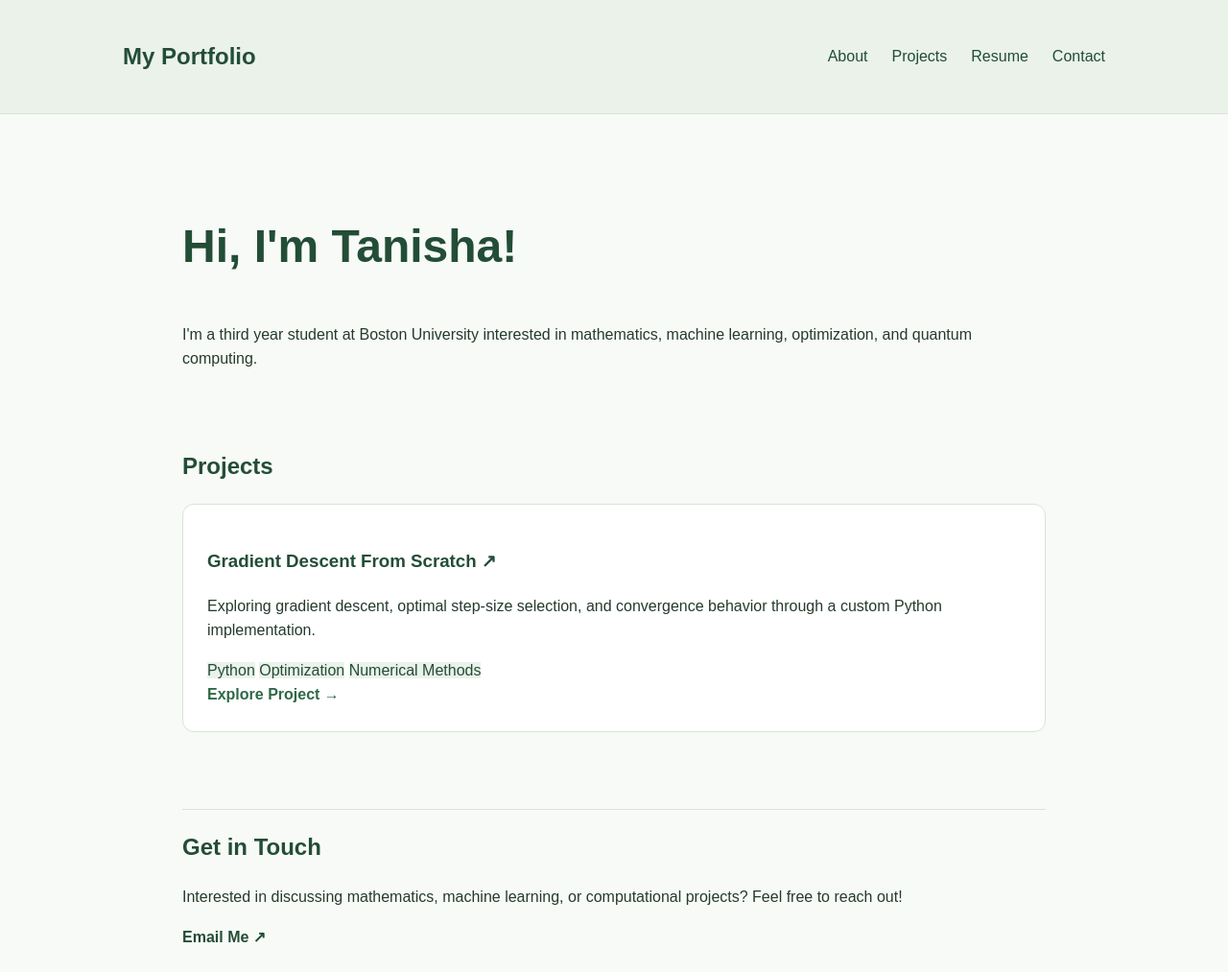
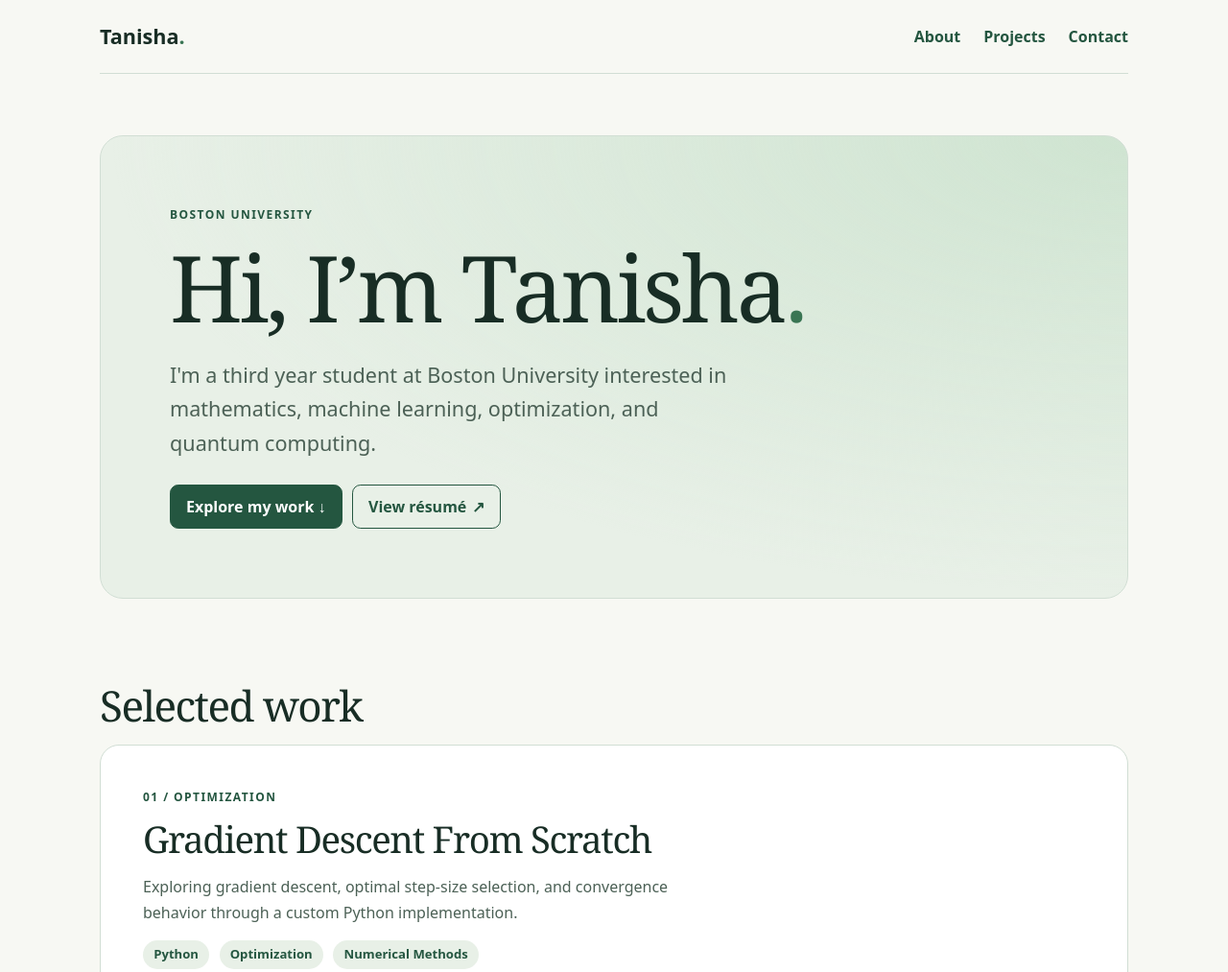
Before and after one commit to Tanisha7320/Portfolio, a plain HTML site: page index.html in a window 1280 px wide. Shown: the top 1013 px of the page at 96% size. Drawn offline with Linux system fonts and the light colour scheme.

Commit message:
Refresh portfolio UI

```diff
--- a/index.html
+++ b/index.html
@@ -1,40 +1,45 @@
-
 <!DOCTYPE html>
 <html lang="en">
 <head>
     <meta charset="UTF-8">
     <meta name="viewport" content="width=device-width, initial-scale=1.0">
-    <title>My Portfolio</title>
+    <title>Tanisha | Portfolio</title>
     <link rel="stylesheet" href="style.css">
 </head>
 
 <body>
-    <nav>
-        <h2>My Portfolio</h2>
+<a class="skip" href="#main">Skip to content</a>
+    <nav aria-label="Main navigation">
+        <a class="brand" href="index.html">Tanisha<span>.</span></a>
         <div class="nav-links">
             <a href="#about">About</a>
             <a href="#projects">Projects</a>
-            <a href="resume.pdf" target="_blank" rel="noopener noreferrer">Resume</a>
             <a href="#contact">Contact</a>
         </div>
     </nav>
 
-    <main>
+    <main id="main">
         <section id="about">
-            <h1>Hi, I'm Tanisha!</h1>
+            <p class="eyebrow">Boston University</p>
+            <h1>Hi, I’m Tanisha<span>.</span></h1>
             <p>
                 I'm a third year student at Boston University
                 interested in mathematics, machine learning,
                 optimization, and quantum computing.
             </p>
+            <div class="actions">
+                <a class="button" href="#projects">Explore my work ↓</a>
+                <a class="button secondary" href="resume.pdf" target="_blank" rel="noopener">View résumé <span aria-hidden="true">↗</span></a>
+            </div>
         </section>
 
         <section id="projects">
-            <h2>Projects</h2>
+            <h2>Selected work</h2>
 
             <a href="gradient-descent.html" class="project-card">
                 <div class="project">
-                    <h3>Gradient Descent From Scratch ↗</h3>
+                    <p class="eyebrow">01 / Optimization</p>
+                    <h3>Gradient Descent From Scratch</h3>
 
                     <p>
                         Exploring gradient descent, optimal step-size
@@ -61,7 +66,7 @@
                 or computational projects? Feel free to reach out!
             </p>
 
-            <a href="mailto:takr2006@bu.edu" class="email-button">
+            <a href="mailto:takr2006@bu.edu" class="button">
                 Email Me ↗
             </a>
         </section>
--- a/style.css
+++ b/style.css
@@ -1,219 +1,153 @@
+:root {
+    color-scheme: light;
+    --paper: #f7f8f3;
+    --ink: #182d25;
+    --muted: #4c6156;
+    --accent: #245640;
+    --line: #d1ded4;
+    --soft: #e8f0e7;
+}
+
+* { box-sizing: border-box; }
 
 body {
-    font-family: Arial, sans-serif;
-    background-color: #eaf2ff;
-    color: #222;
     margin: 0;
-    line-height: 1.6;
+    background: var(--paper);
+    color: var(--ink);
+    font: 1rem/1.65 system-ui, sans-serif;
 }
 
+a { color: var(--accent); }
+a:focus-visible { outline: 3px solid #28764f; outline-offset: 5px; }
+.skip { position: absolute; top: 0; left: 1rem; transform: translateY(-150%); }
+.skip:focus { transform: none; background: white; padding: .5rem 1rem; z-index: 1; }
+
+nav, main { width: min(100% - 2rem, 67rem); margin-inline: auto; }
 nav {
     display: flex;
     justify-content: space-between;
     align-items: center;
-    padding: 20px 10%;
-    background-color: white;
+    flex-wrap: wrap;
+    gap: .25rem 1.5rem;
+    padding-block: 1rem;
+    border-bottom: 1px solid var(--line);
 }
 
-.nav-links {
-    display: flex;
-    gap: 25px;
+.brand { font-weight: 800; font-size: 1.35rem; text-decoration: none; color: var(--ink); }
+.brand span, #about h1 span { color: #397553; }
+.nav-links { display: flex; flex-wrap: wrap; gap: .25rem clamp(.5rem, 2vw, 1.5rem); }
+.nav-links a { display: inline-flex; align-items: center; min-height: 44px; text-decoration: none; font-weight: 600; }
+.nav-links a:hover, .back-link:hover { text-decoration: underline; text-underline-offset: .25em; }
+
+main { padding-block: clamp(2rem, 5vw, 4.5rem); }
+main > section + section { margin-top: clamp(2.75rem, 7vw, 5.5rem); }
+#about, #contact {
+    padding: clamp(1.5rem, 6vw, 4.5rem);
+    border: 1px solid var(--line);
+    border-radius: 1.5rem;
+    background: var(--soft);
 }
+#about { background: radial-gradient(ellipse at top right, #cfe4d1, transparent 70%), var(--soft); }
 
-nav a {
+h1, h2, h3 {
+    margin: 0;
+    font-family: Georgia, serif;
+    font-weight: 500;
+    line-height: 1.08;
+    letter-spacing: -.035em;
+}
+h1 { font-size: clamp(2.6rem, 8vw, 6rem); }
+h2 { font-size: clamp(1.85rem, 4vw, 2.75rem); }
+h3 { font-size: clamp(1.65rem, 4vw, 2.4rem); }
+p { color: var(--muted); max-width: 65ch; }
+#about h1 + p, .project-intro { font-size: clamp(1.1rem, 2vw, 1.35rem); }
+#about h1 + p { max-width: 48ch; }
+
+.eyebrow {
+    margin: 0 0 .85rem;
+    color: var(--accent);
+    font-size: .75rem;
+    font-weight: 750;
+    letter-spacing: .12em;
+    text-transform: uppercase;
+}
+.actions, .project-tags { display: flex; flex-wrap: wrap; gap: .65rem; }
+.actions { margin-top: 1.6rem; }
+.button {
+    display: inline-flex;
+    align-items: center;
+    min-height: 44px;
+    padding: .55rem 1rem;
+    border: 1px solid var(--accent);
+    border-radius: .55rem;
+    background: var(--accent);
+    color: white;
+    font-weight: 650;
     text-decoration: none;
-    color: #333;
 }
-
-main {
-    max-width: 900px;
-    margin: 0 auto;
-    padding: 60px 25px;
-}
-
-section {
-    margin-bottom: 80px;
-}
-
-h1 {
-    font-size: 48px;
-}
-
-.project {
-    background-color: white;
-    padding: 25px;
-    border-radius: 12px;
-    border: 1px solid #eee;
-}
-
-/* Clickable project cards */
+.button.secondary { background: transparent; color: var(--accent); }
+.button:hover { background: #163e2b; color: white; }
 
 .project-card {
     display: block;
+    margin-top: 1rem;
+    border: 1px solid var(--line);
+    border-radius: 1.25rem;
+    background: white;
     text-decoration: none;
     color: inherit;
 }
+.project-card:hover, .project-card:focus-visible { border-color: var(--accent); box-shadow: 0 8px 24px #182d2512; }
+.project { padding: clamp(1.25rem, 4vw, 2.75rem); }
+.project-tags span {
+    padding: .25rem .7rem;
+    border-radius: 999px;
+    background: var(--soft);
+    color: var(--accent);
+    font-size: .82rem;
+    font-weight: 600;
+}
+.read-more { display: inline-block; margin-top: 1.25rem; color: var(--accent); font-weight: 700; }
+.project-card:hover .read-more { text-decoration: underline; text-underline-offset: .25em; }
 
-.project-card .project {
-    transition: transform 0.2s ease,
-                box-shadow 0.2s ease;
+.back-link { display: inline-block; padding-block: .55rem; margin-bottom: 1.25rem; font-weight: 650; text-decoration: none; }
+.project-detail { max-width: 49rem; margin-inline: auto; }
+.project-detail h1 { font-size: clamp(2.55rem, 7vw, 5rem); }
+.project-detail h2 { margin-top: 2.5rem; padding-top: 1.5rem; border-top: 1px solid var(--line); }
+.equation, figure {
+    margin: 1.5rem 0;
+    padding: clamp(.65rem, 3vw, 1.5rem);
+    background: white;
+    border: 1px solid var(--line);
+    border-radius: .75rem;
+}
+.equation { overflow-x: auto; text-align: center; }
+.project-image { display: block; width: 100%; height: auto; }
+.image-caption { margin-top: .8rem; font-size: .9rem; color: var(--muted); }
+
+@media (prefers-reduced-motion: no-preference) {
+    #about { animation: arrive .55s ease-out both; }
+    #about > * { animation: arrive .6s ease-out both; }
+    #about h1 { animation-delay: .08s; }
+    #about h1 + p { animation-delay: .15s; }
+    #about .actions { animation-delay: .22s; }
+    .project-detail { animation: arrive .5s ease-out both; }
+
+    .project-card {
+        transition: transform .22s ease, box-shadow .22s ease, border-color .22s ease;
+    }
+
+    .read-more, .button { transition: transform .22s ease, background-color .22s ease, color .22s ease; }
+    .button:active { transform: scale(.97); }
+
+    @media (hover: hover) {
+        .project-card:hover { transform: translateY(-4px); }
+        .project-card:hover .read-more { transform: translateX(5px); }
+    }
 }
 
-.project-card:hover .project {
-    transform: translateY(-4px);
-    box-shadow: 0 8px 24px rgba(0, 0, 0, 0.08);
+@keyframes arrive {
+    from { opacity: 0; transform: translateY(12px); }
+    to { opacity: 1; transform: translateY(0); }
 }
-
-.read-more {
-    color: #234D36;
-    font-weight: bold;
-}
-
-/* Individual project pages */
-
-.back-link {
-    display: inline-block;
-    margin-bottom: 35px;
-    text-decoration: none;
-    color: #234D36;
-}
-
-.back-link:hover {
-    text-decoration: underline;
-}
-
-.project-detail {
-    max-width: 760px;
-}
-
-.project-detail h1 {
-    margin-bottom: 15px;
-}
-
-.project-intro {
-    font-size: 20px;
-    color: #555;
-    line-height: 1.7;
-}
-
-.project-detail h2 {
-    margin-top: 50px;
-    margin-bottom: 15px;
-}
-
-.project-detail p {
-    line-height: 1.8;
-}
-
-/* Green Portfolio Theme */
-
-body {
-    background-color: #F8FAF7;
-    color: #253B2C;
-}
-
-nav {
-    background-color: #EAF2E9;
-    border-bottom: 1px solid #D6E5D5;
-}
-
-nav h2 {
-    color: #234D36;
-}
-
-nav a {
-    color: #234D36;
-}
-
-nav a:hover {
-    color: #5F8A6B;
-}
-
-h1, h2, h3, h4 {
-    color: #234D36;
-}
-
-/* Project Cards */
-
-.project {
-    background-color: #FFFFFF;
-    border: 1px solid #D6E5D5;
-}
-
-.project-card:hover .project {
-    border-color: #5F8A6B;
-    box-shadow: 0 8px 24px rgba(35, 77, 54, 0.10);
-}
-
-/* Project Tags */
-
-.project-tags span {
-    background-color: #EAF2E9;
-    color: #234D36;
-}
-
-/* Links */
-
-.project a,
-.read-more,
-.back-link {
-    color: #2F6947;
-}
-
-/* Mathematical Equations */
-
-
-.equation {
-    background: transparent;
-    color: #234D36;
-    padding: 0;
-    border: none;
-    text-align: center;
-    font-size: 20px;
-}
-
-
-/* Contact Section */
-
-#contact {
-    border-top: 1px solid #D6E5D5;
-}
-
-
-.email-button {
-    display: inline-block;
-    background: transparent;
-    color: #234D36;
-    padding: 0;
-    border: none;
-    border-radius: 0;
-    text-decoration: none;
-    font-weight: 600;
-    transition: color 0.2s ease;
-}
-
-.email-button:hover {
-    background: transparent;
-    color: #5F8A6B;
-    text-decoration: underline;
-}
-
-
-figure {
-    margin: 30px 0;
-}
-
-.project-image {
-    display: block;
-    width: 100%;
-    height: auto;
-    border-radius: 6px;
-}
-
-.image-caption {
-    text-align: center;
-    font-size: 14px;
-    color: #667568;
-    margin-top: 12px;
-    line-height: 1.6;
-}
+.button span { margin-inline-start: .35em; }
```
Also changed, not shown: gradient-descent.html (+8 -8 lines).
